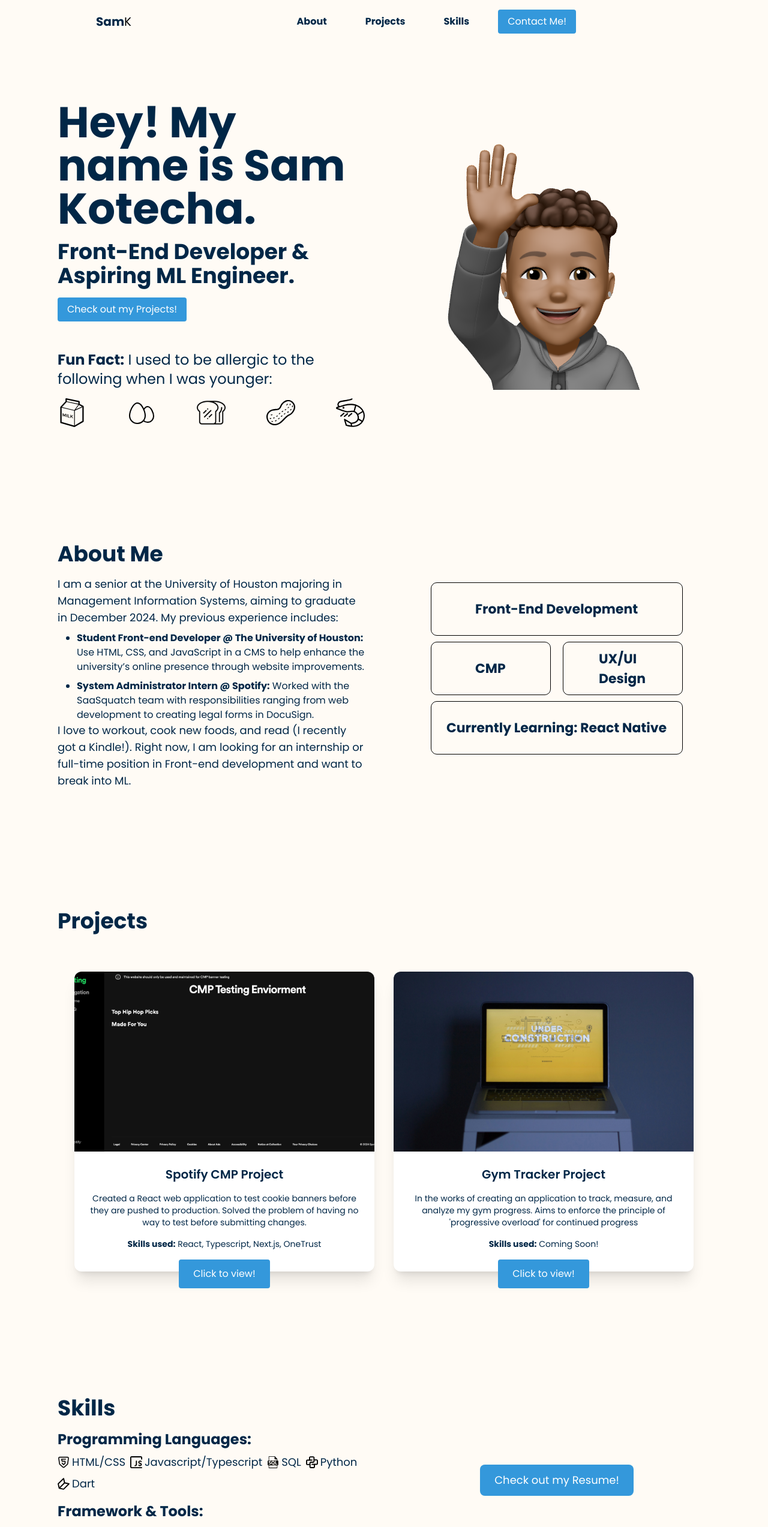
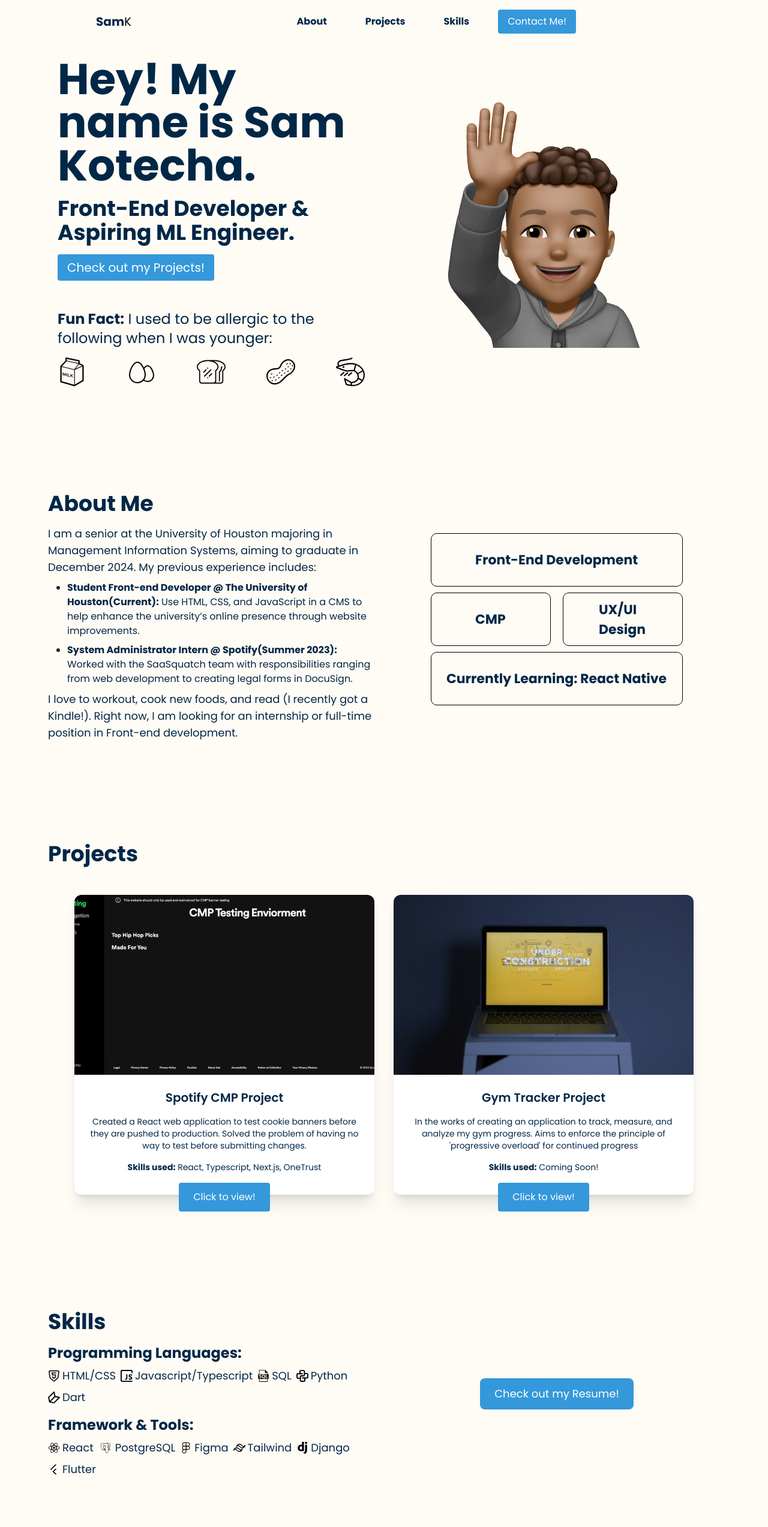
Before and after one commit to samkolache/Sam-Portfolio, a React (Vite) app: page / in a window 1280 px wide. Shown: the top 2546 px of the page at 60% size. Built offline with nearby package versions, Linux system fonts and the light colour scheme.

Commit message:
Made page more resposive and finished remaining tasks

```diff
--- a/index.html
+++ b/index.html
@@ -2,7 +2,7 @@
 <html lang="en">
   <head>
     <meta charset="UTF-8" />
-    <link rel="icon" type="image/svg+xml" href="/vite.svg" />
+    <link rel="icon" type="image/svg+xml" href="/SamK.svg" />
     <meta name="viewport" content="width=device-width, initial-scale=1.0" />
     <title>Sameer Portfolio</title>
   </head>
--- a/src/components/Navbar.jsx
+++ b/src/components/Navbar.jsx
@@ -1,24 +1,32 @@
-import {Link} from 'react-scroll'
+import { useState } from 'react';
+import { Link } from 'react-scroll';
+import BurgerMenu from '../assets/menu-image.svg'; // Your custom burger menu SVG
 
 export default function Navbar() {
+    const [isMenuOpen, setIsMenuOpen] = useState(false);
 
-
-    return(
+    return (
         <>
-            <nav className="flex justify-between items-center py-4 px-40">
+            <nav className="fixed top-0 left-0 w-full z-50 flex justify-between items-center py-4 px-6 lg:px-40 bg-nav-color">
                 <div className="logo">
-                    <a href="#" className="text-xl"><b className="text-custom-color">Sam</b>K</a>
+                    <Link className='text-xl cursor-pointer' to='main' spy = {true} smooth = {true} offset={50} duration={500}><b className='text-custom-color'>Sam</b>K</Link>
                 </div>
-                <div className="nav-items flex gap-x-8 mr-40">
-                    <Link className="text-custom-color hover:text-light-blue hover-effect hover: px-4 py-2 font-bold cursor-pointer" to = "about" spy = {true} smooth = {true} offset = {50} duration={500}>About</Link>
-                    <Link className="text-custom-color hover:text-light-blue hover-effect hover: px-4 py-2 font-bold cursor-pointer" to = "projects" spy = {true} smooth = {true} offset = {50} duration={500}>Projects</Link>
-                    <Link className="text-custom-color hover:text-light-blue hover-effect hover: px-4 py-2 font-bold cursor-pointer" to = "skills" spy = {true} smooth = {true} offset = {50} duration={500}>Skills</Link>
-                    <Link to = "contact" spy = {true} smooth = {true} offset = {50} duration={500}>
+                {/* Custom Burger Icon */}
+                <div className="lg:hidden">
+                    <button onClick={() => setIsMenuOpen(!isMenuOpen)}>
+                        <img src={BurgerMenu} alt="Menu" className="h-6 w-6" />
+                    </button>
+                </div>
+                {/* Menu Items */}
+                <div className={`nav-items ${isMenuOpen ? 'flex' : 'hidden'} flex-col lg:flex lg:flex-row gap-x-8 mr-40`}>
+                    <Link className="text-custom-color hover:text-light-blue px-4 py-2 font-bold cursor-pointer" to="about" spy={true} smooth={true} offset={50} duration={500}>About</Link>
+                    <Link className="text-custom-color hover:text-light-blue px-4 py-2 font-bold cursor-pointer" to="projects" spy={true} smooth={true} offset={50} duration={500}>Projects</Link>
+                    <Link className="text-custom-color hover:text-light-blue px-4 py-2 font-bold cursor-pointer" to="skills" spy={true} smooth={true} offset={50} duration={500}>Skills</Link>
+                    <Link to="contact" spy={true} smooth={true} offset={50} duration={500}>
                         <button className="bg-light-blue text-white px-4 py-2 rounded transform transition duration-25 hover:scale-105">Contact Me!</button>
                     </Link>
                 </div>
             </nav>
         </>
-    )
-
+    );
 }
--- a/src/components/Section1.jsx
+++ b/src/components/Section1.jsx
@@ -1,3 +1,5 @@
+import { Link } from 'react-scroll';
+
 import MilkCartonSvg from '../assets/milk-carton.svg';
 import EggSvg from '../assets/egg.svg';
 import BreadSvg from '../assets/bread.svg'
@@ -7,26 +9,33 @@
 
 
 export default function SectionOne() {
-    return(
-        <div className="container mx-auto p-20">
-            <div className="grid grid-cols-2 gap-8">
-                <div className="p-4">
-                    <h2 className="text-7xl font-bold mb-4 text-custom-color">Hey! My name is Sam Kotecha.</h2>
-                    <p className="text-4xl font-bold mb-4 text-custom-color">Front-End Developer & Aspiring ML Engineer.</p>
-                    <button className="bg-light-blue text-white px-4 py-2 rounded transform transition duration-25 hover:scale-105 mb-12">Check out my Projects!</button>
-                    <p className="text-2xl  text-custom-color mb-4"><span className="font-bold">Fun Fact:</span> I used to be allergic to the following when I was younger: </p>
-                    <div className="flex justify-between space-x-.4">
-                        <img className='w-12' src={MilkCartonSvg}/>
-                        <img className='w-12' src={EggSvg}/>
-                        <img className='w-12' src={BreadSvg}/>
-                        <img className='w-12' src={PeanutSvg}/>
-                        <img className='w-12' src={ShrimpSvg}/>
+    return (
+        <>
+            {/* Spacer Element */}
+            <div id="main" style={{ height: "80px", marginTop: "-80px" }} aria-hidden="true"></div>
+
+            <div className="container mx-auto p-4 sm:p-10 md:p-20" id='section-main'>
+                <div className="grid grid-cols-1 md:grid-cols-2 gap-8">
+                    <div className="p-4">
+                        <h2 className="text-4xl sm:text-5xl md:text-6xl lg:text-7xl font-bold mb-4 text-custom-color">Hey! My name is Sam Kotecha.</h2>
+                        <p className="text-2xl sm:text-3xl md:text-4xl lg:text-4xl font-bold mb-4 text-custom-color">Front-End Developer & Aspiring ML Engineer.</p>
+                        <Link to="projects" spy={true} smooth={true} offset={50} duration={500}>
+                            <button className="bg-light-blue text-white px-3 py-2 sm:px-4 sm:py-2 rounded transform transition duration-25 hover:scale-105 mb-4 sm:mb-12 text-lg sm:text-xl">Check out my Projects!</button>
+                        </Link>
+                        <p className="text-xl sm:text-2xl text-custom-color mb-4"><span className="font-bold">Fun Fact:</span> I used to be allergic to the following when I was younger:</p>
+                        <div className="flex justify-between flex-wrap">
+                            <img className='w-8 md:w-12' src={MilkCartonSvg} alt="Milk Carton"/>
+                            <img className='w-8 md:w-12' src={EggSvg} alt="Egg"/>
+                            <img className='w-8 md:w-12' src={BreadSvg} alt="Bread"/>
+                            <img className='w-8 md:w-12' src={PeanutSvg} alt="Peanut"/>
+                            <img className='w-8 md:w-12' src={ShrimpSvg} alt="Shrimp"/>
+                        </div>
+                    </div>
+                    <div className="flex justify-center items-center">
+                        <img src={SamBitmoji} alt="Sam Kotecha" className="max-w-full h-auto rounded-lg"/>
                     </div>
                 </div>
-            <div className="flex justify-center items-center">
-                <img src={SamBitmoji} alt="Your Name" className="max-w-full h-auto rounded-lg"/>
             </div>
-        </div>
-        </div>
-    )
+        </>
+    );
 }
--- a/src/components/Section2.jsx
+++ b/src/components/Section2.jsx
@@ -2,29 +2,33 @@
 
 export default function SectionTwo() {
     return (
-        <div id= "about" className="container mx-auto p-20">
-            <div className="grid grid-cols-2 gap-8">
-                <div className="p-4">
-                    <p className="text-4xl font-bold mb-4 text-custom-color">About Me</p>
-                    <p className="text-custom-color text-lg mb-2">
+        <>
+            <div id="about" style={{ height: "80px", marginTop: "-80px" }} aria-hidden="true"></div>
+
+            <div className="container mx-auto px-4 sm:px-10 md:px-20 py-20">
+            <div className="grid grid-cols-1 md:grid-cols-2 gap-8">
+                <div>
+                    <p className="text-3xl md:text-4xl lg:text-4xl font-bold mb-4 text-custom-color">About Me</p>
+                    <p className="text-custom-color text-md md:text-lg lg:text-lg mb-2">
                         I am a senior at the University of Houston majoring in Management Information Systems, aiming to graduate in December 2024. My previous experience includes:
                     </p>
-                    <ul className='list-disc pl-8 text-custom-color'>
+                    <ul className='list-disc pl-4 md:pl-8 lg:pl-8 text-custom-color mb-2'>
                         <li className='mb-2'>
-                            <span className='font-bold'>Student Front-end Developer @ The University of Houston:</span> Use HTML, CSS, and JavaScript in a CMS to help enhance the university’s online presence through website improvements.
+                            <span className='font-bold'>Student Front-end Developer @ The University of Houston(Current):</span> Use HTML, CSS, and JavaScript in a CMS to help enhance the university’s online presence through website improvements.
                         </li>
                         <li>
-                            <span className='font-bold'>System Administrator Intern @ Spotify:</span> Worked with the SaaSquatch team with responsibilities ranging from web development to creating legal forms in DocuSign.
+                            <span className='font-bold'>System Administrator Intern @ Spotify(Summer 2023):</span> Worked with the SaaSquatch team with responsibilities ranging from web development to creating legal forms in DocuSign.
                         </li>
                     </ul>
-                    <p className="text-custom-color text-lg mb-2">
-                        I love to workout, cook new foods, and read (I recently got a Kindle!). Right now, I am looking for an internship or full-time position in Front-end development and want to break into ML.
+                    <p className="text-custom-color text-md md:text-lg lg:text-lg mb-2">
+                        I love to workout, cook new foods, and read (I recently got a Kindle!). Right now, I am looking for an internship or full-time position in Front-end development.
                     </p>
                 </div>
                 <div className="flex justify-center items-center">
-                    <img src={SkillChartSvg} alt="Skill Chart" />
+                    <img src={SkillChartSvg} alt="Skill Chart" className="max-w-full h-auto"/>
                 </div>
             </div>
         </div>
-    )
+        </>
+    );
 }
--- a/src/components/Section3.jsx
+++ b/src/components/Section3.jsx
@@ -5,8 +5,10 @@
 export default function SectionThree() {
     return(
         <>
-            <div id='projects' className="container mx-auto p-20">
-                <p className="text-4xl font-bold mb-4 text-custom-color p-4">Projects</p>
+            <div id="projects" style={{ height: "80px", marginTop: "-80px" }} aria-hidden="true"></div>
+
+            <div className="container mx-auto px-4 sm:px-10 md:px-20 py-20">
+                <p className="text-4xl font-bold mb-4 text-custom-color">Projects</p>
                     <Carousel />
             </div>
         </>
--- a/src/components/Section4.jsx
+++ b/src/components/Section4.jsx
@@ -12,11 +12,14 @@
 
 export default function SectionFour() {
     return(
-        <div id='skills' className="container mx-auto p-20">
-            <div className="grid grid-cols-2 gap-8">
-                <div className="p-4">
-                <p className="text-4xl font-bold mb-4 text-custom-color">Skills</p>
-                <p className="text-2xl font-bold text-custom-color mb-2">Programming Languages:</p>
+        <>
+          <div id="skills" style={{ height: "80px", marginTop: "-80px" }} aria-hidden="true"></div>
+
+        <div className="container mx-auto px-5 py-10 md:px-20 md:py-20">
+            <div className="grid grid-cols-1 md:grid-cols-2 gap-8">
+                <div>
+                    <p className="text-3xl md:text-4xl font-bold mb-4 text-custom-color">Skills</p>
+                    <p className="text-xl md:text-2xl font-bold text-custom-color mb-2">Programming Languages:</p>
                 <div className="flex flex-wrap justify-start gap-2 mb-4">
                     <div className="flex items-center gap-1">
                          <img className="w-5" src={HtmlLogo} alt="HTML logo"/>
@@ -39,7 +42,7 @@
                          <p className='text-custom-color text-lg'>Dart</p>
                     </div>
                 </div>
-                <p className="text-2xl font-bold text-custom-color mb-2">Framework & Tools:</p>
+                <p className="text-xl md:text-2xl font-bold text-custom-color mb-2">Framework & Tools:</p>
                 <div className="flex flex-wrap justify-start gap-2">
                     <div className="flex items-center gap-1">
                             <img className="w-5" src={ReactLogo} alt="HTML logo"/>
@@ -69,10 +72,11 @@
                 </div>
                 <div className='flex justify-center items-center'>
                     <a href='https://sameer-kotecha-resume.tiiny.site/' target='_blank'>
-                         <button className="bg-light-blue text-white px-6 py-3 text-lg rounded-lg transform transition duration-25 hover:scale-105">Check out my Resume!</button>
+                         <button className="bg-light-blue text-white px-4 md:px-6 py-2 md:py-3 text-md md:text-lg rounded-lg transform transition duration-300 hover:scale-105">Check out my Resume!</button>
                     </a>
                 </div>
             </div>
         </div>
+        </>
     )
 }
--- a/tailwind.config.js
+++ b/tailwind.config.js
@@ -9,6 +9,7 @@
       colors: {
         'custom-color': '#012747',
         'light-blue': '#3498DB',
+        'nav-color': '#FFFBF5'
       },
       fontFamily: {
         sans: ['Poppins', 'sans-serif'],
```
Also changed, not shown: src/components/Section5.jsx (+13 -13 lines), SamK.svg (added).
